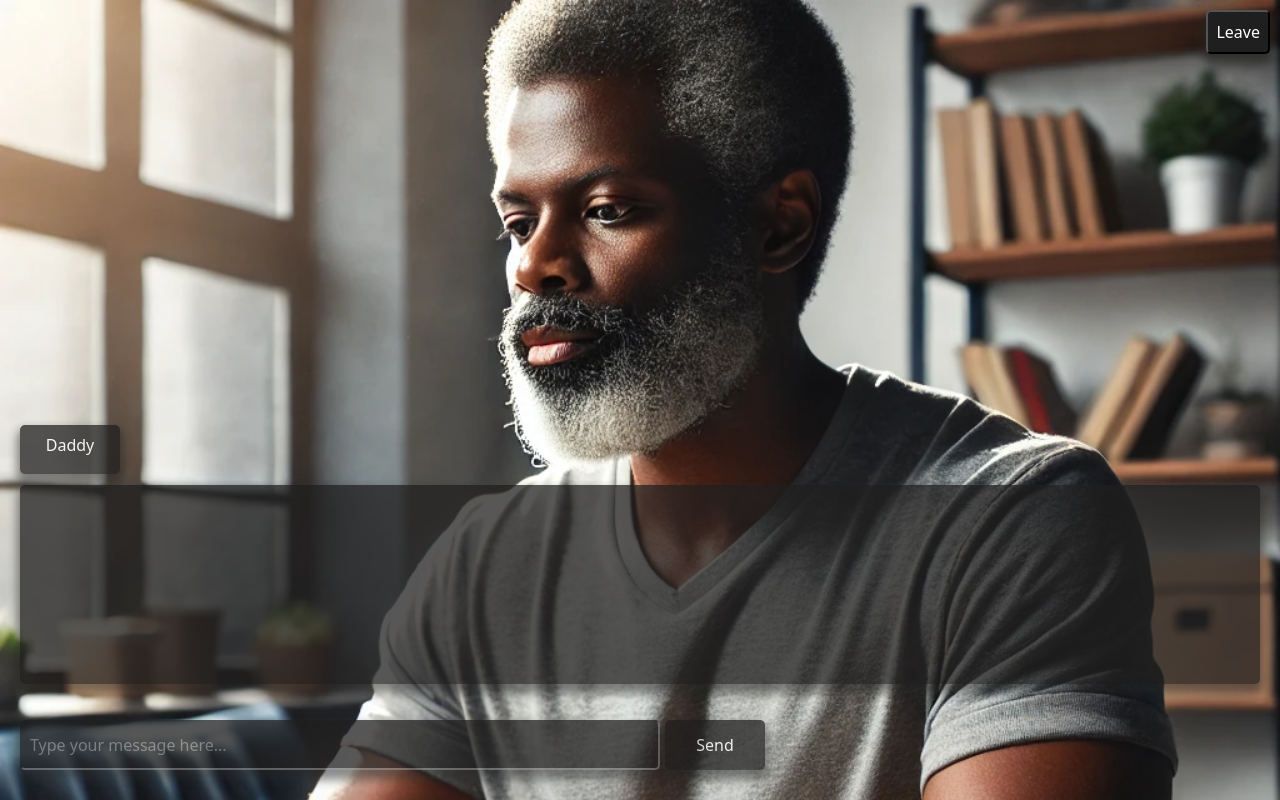
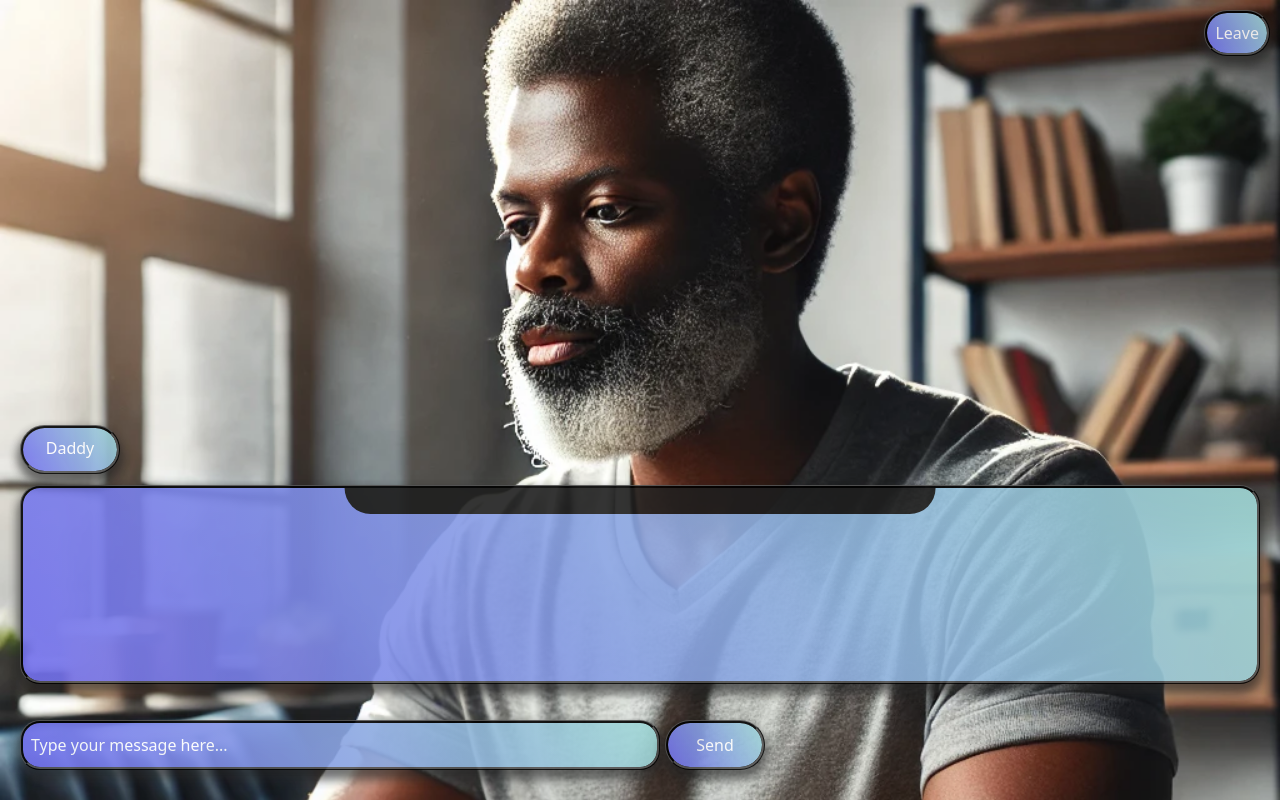
Before and after one commit to 4-gent/daddy, a React (Create React App) app in the folder frontend/: page /facetoface in a window 1280 px wide. Built offline with nearby package versions, Linux system fonts and the light colour scheme.

Commit message:
just a few changes to f2f.css

```diff
--- a/frontend/src/styles/faceToFace.css
+++ b/frontend/src/styles/faceToFace.css
@@ -3,6 +3,10 @@
     background-repeat: no-repeat;
     background-size: cover;
     height: 100vh;
+}
+
+.input-section{
+    z-index: 100;
 }
 
 .daddyOutput-container{
@@ -14,32 +18,84 @@
     min-height: 199px;
     max-height: 200px;
     padding: 1vh;
+    padding-top: 3vh;
     background-color: rgb(32, 31, 31);
+    background-image: linear-gradient(60deg, #7371ee 1%, #a1d9d6 100%);
     color: white;
-    border-radius: 5px;
+    border-radius: 20px;
     box-shadow: 0px 7px 10px 3px rgba(37, 37, 37, 0.7);
     overflow-y: auto;
-    opacity: 0.75;
+    opacity: 0.9;
+    border: ridge;
+    border-color: black;
+    z-index: 11;
+
+    &:before,
+    &:after {
+        content: '';
+        position: absolute;
+        left: 50%;
+        transform: translateX(-50%);
+    }
+
+    /* Frontal camera/speaker frame */
+    &:before {
+        top: 0px;
+        width: 47.88%;
+        height: 25.65px;
+        background-color: #1f1f1f;
+        border-radius: 0px 0px 34.2px 34.2px;
+    }
+
+    i,
+    b,
+    span {
+        position: absolute;
+        display: block;
+        color: transparent;
+    }
+
+    /* Speaker */
+    i {
+        top: 0px;
+        left: 50%;
+        transform: translate(-50%, 5.13px);
+        height: 6.84px;
+        width: 12.825%;
+        background-color: #101010;
+        border-radius: 6.84px;
+        box-shadow: inset 0px -2.565px 2.565px 0px rgba(256, 256, 256, 0.2);
+    }
+
+    /* Camera */
+    b {
+        left: 8.55%;
+        top: 0px;
+        transform: translate(153.9px, 3.42px);
+        width: 10.26px;
+        height: 10.26px;
+        background-color: #101010;
+        border-radius: 10.26px;
+        box-shadow: inset 0px -2.565px 1.71px 0px rgba(256, 256, 256, 0.2);
+
+        &:after {
+            content: '';
+            position: absolute;
+            background-color: #2d4d76;
+            width: 5.13px;
+            height: 5.13px;
+            top: 2.565px;
+            left: 2.565px;
+            display: block;
+            border-radius: 3.42px;
+            box-shadow: inset 0px -1.71px 1.71px rgba(0, 0, 0, 0.5);
+        }
+    }
 }
 
-.faceToFace-container{
-    width: 100vw;
-    text-align: left;
-    display: flex;
-    justify-content: center;
-    align-items: center;
-
-    background-color: rgb(32, 31, 31);
-    width: 40vw;
-    padding: 5vh;
-    height: auto;
-    margin: 0 auto;
-    margin-top: 15vh;
-
+.daddyOutput-container:hover{
     transition: 300ms;
-
-    border-radius: 5px;
-    box-shadow: 0px 7px 10px 3px rgba(37, 37, 37, 0.7);
+    box-shadow: 0px 7px 10px 3px #FFE0B2;
 }
 
 .name-display{
@@ -52,28 +108,25 @@
     min-height: 49px;
     resize: none;
     background-color: rgb(32, 31, 31);
+    background-image: linear-gradient(60deg, #7371ee 1%, #a1d9d6 100%);
     color: white;
     position: fixed;
     bottom: 310px;
-    border-radius: 5px;
+    border: ridge;
+    border-radius: 1000px;
+    border-color: black;
     box-shadow: 0px 7px 10px 3px rgba(37, 37, 37, 0.7);
-    opacity: 0.75;
+    opacity: 0.9;
+    z-index: 12;
 }
 
-.ai-text-display{
-    position: fixed;
-    bottom: 100px;
-    width: calc(100% - 40px); /* 20px margin on each side */
-    margin: 0 20px;
-    min-height: 199px;
-    max-height: 200px;
-    resize: none;
-    padding: 1vh;
-    background-color: rgb(32, 31, 31);
+body{
     color: white;
-    border-radius: 5px;
-    box-shadow: 0px 7px 10px 3px rgba(37, 37, 37, 0.7);
-    opacity: 0.75;
+}
+
+.name-display:hover{
+    transition: 300ms;
+    box-shadow: 0px 7px 10px 3px #FFE0B2;
 }
 
 .user-input{
@@ -87,6 +140,7 @@
     align-items: center;
     bottom: 30px; /* Adjust this value to change how far it is from the bottom */
     background-color: rgb(32, 31, 31);
+    background-image: linear-gradient(60deg, #7371ee 1%, #a1d9d6 100%);
     color: white;
     padding: 1vh;
     height: 50px;
@@ -94,21 +148,31 @@
     margin-top: 1vh;
 
     transition: 300ms;
-
-    border-radius: 5px;
+    border: ridge;
+    border-radius: 20px;
+    border-color: black;
     box-shadow: 0px 7px 10px 3px rgba(37, 37, 37, 0.7);
-    opacity: 0.75;
+    opacity: 0.9;
+    z-index: 10;
 }
 
+::placeholder{
+    color: white;
+    opacity: 1;
+}
 .user-input:hover{
     transition: 300ms;
-    box-shadow: 0px 7px 10px 3px hsla(39, 99%, 54%, 0.7);
+    box-shadow: 0px 7px 10px 3px #FFE0B2;
 }
 
 .send-button{
+    display: flex;
+    justify-content: center;
+    align-items: center;
     width: 100px;
     height: 50px;
     background-color: rgb(32, 31, 31);
+    background-image: linear-gradient(60deg, #7371ee 1%, #a1d9d6 100%);
     color: white;
     border: none;
     padding: 1vh;
@@ -116,19 +180,54 @@
     text-decoration: none;
     font-size: 16px;
     cursor: pointer;
-    border-radius: 5px;
+    border-radius: 100px;
     box-shadow: 0px 7px 10px 3px rgba(37, 37, 37, 0.7);
     position: fixed;
     transform: translate(-50%);
     bottom: 30px;
     left: calc(50% + 75px);
     transform: translateX(-50%);
-    opacity: 0.75;
+    opacity: 0.9;
+    z-index: 100;
+    border: ridge;
+    border-color: black;
+}
+
+@property --angle{
+    syntax: "<angle>";
+    initial-value: 0deg;
+    inherits: false;
 }
 
 .send-button:hover{
     transition: 300ms;
-    box-shadow: 0px 7px 10px 3px hsla(39, 99%, 54%, 0.7);
+    box-shadow: 0px 7px 10px 3px #FFE0B2;
+}
+.send-button:hover::after, .send-button:hover::before{
+    transition: 300ms;
+    content:'';
+    position: absolute;
+    height: 100%;
+    width: 100%;
+    background-image: conic-gradient(from var(--angle),transparent 70%,#FFE0B2);
+    padding: 10px;
+    border-radius: 98px;
+    animation: 3s spin linear infinite;
+    z-index: -1;
+}
+
+.send-button::before{
+    filter: blur(1.5rem);
+    opacity: 0.5;
+}
+
+@keyframes spin{
+    from{
+        --angle: 0deg;
+    }
+    to{
+        --angle: 360deg;
+    }
 }
 
 .leave-button{
@@ -138,21 +237,23 @@
     align-items: center;
 
     background-color: rgb(32, 31, 31);
+    background-image: linear-gradient(60deg, #7371ee 1%, #a1d9d6 100%);
     color: white;
 
     padding: 1vh;
 
-
+    border: ridge;
     transition: 300ms;
-
-    border-radius: 5px;
+    border-color: black;
+    border-radius: 100px;
     box-shadow: 0px 7px 10px 3px rgba(37, 37, 37, 0.7);
     position: fixed;
     top: 10px;
     right: 10px;
+    opacity: 0.9;
 }
 
 .leave-button:hover{
     transition: 300ms;
-    box-shadow: 0px 7px 10px 3px hsla(39, 99%, 54%, 0.7);
+    box-shadow: 0px 7px 10px 3px #FFE0B2;
 }
```
